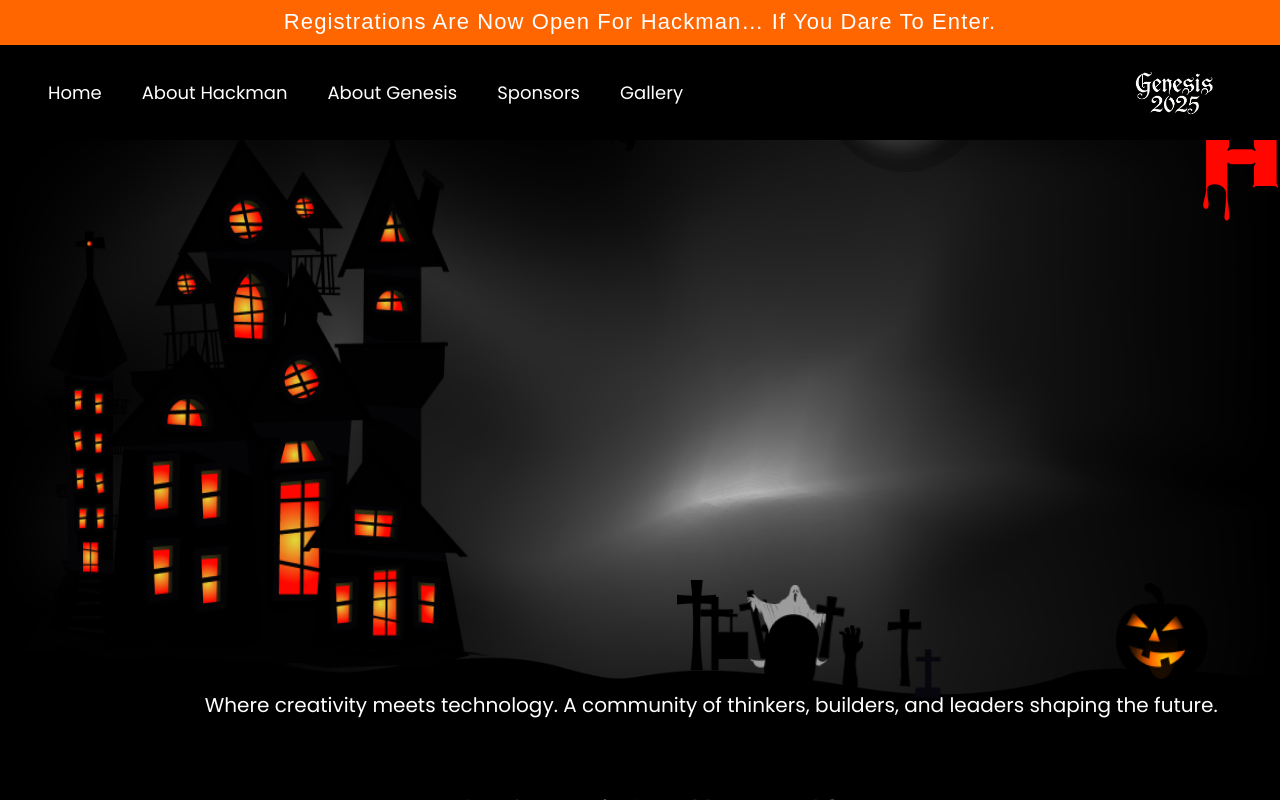
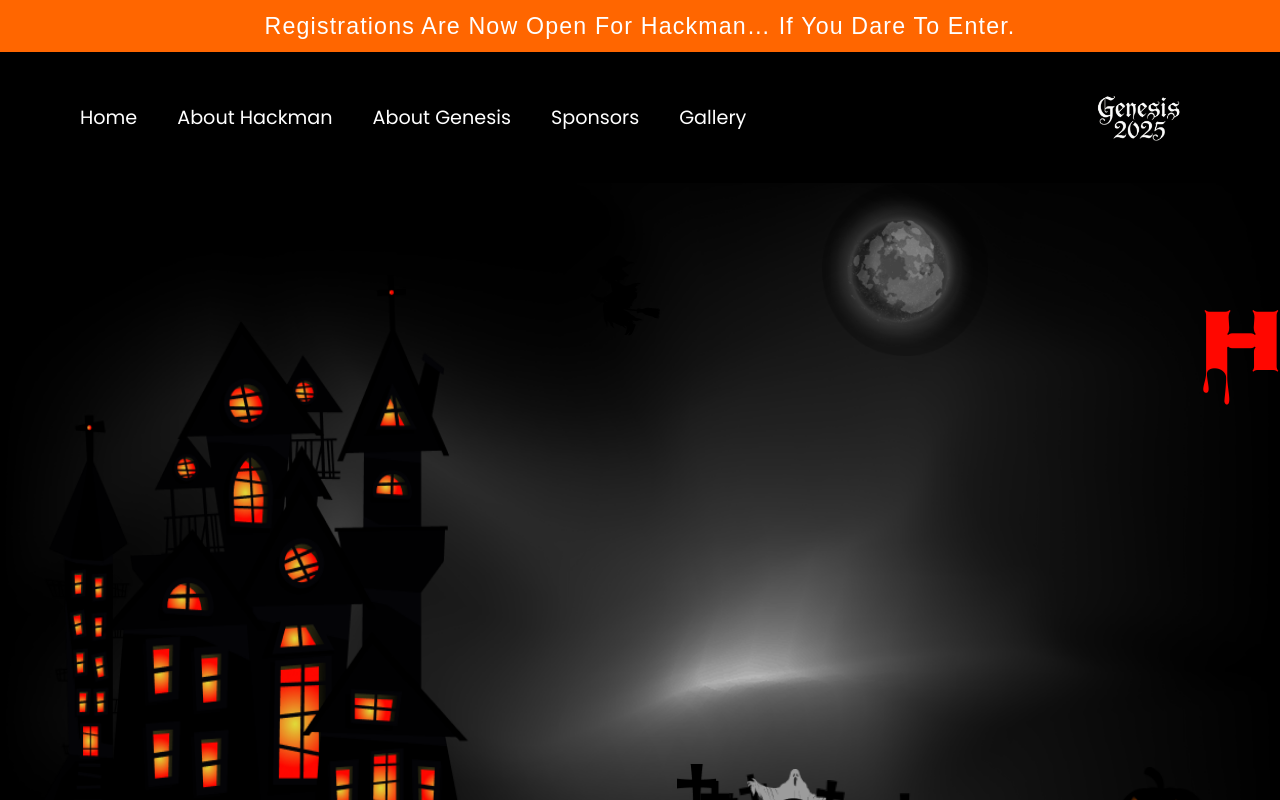
Before and after one commit to tejasva-vardhan/Hackman_V8, a Next.js app in the folder frontend/: page / in a window 1280 px wide. Shown: the top 800 px of the page. Built offline with nearby package versions, Linux system fonts and the light colour scheme; a web font is replaced by a local one.

Commit message:
fixed misc.

```diff
--- a/frontend/src/components/About.tsx
+++ b/frontend/src/components/About.tsx
@@ -2,7 +2,7 @@ import Image from 'next/image';
 
 export default function About() {
   return (
-    <section className="relative bg-black text-white" id="about">
+    <section className="relative -mb-32 bg-black text-white" id="about">
       {/* Background Images */}
       <div className="absolute left-0 top-4 hidden lg:block">
         <Image src="/images/net.jpg" alt="Spiderweb" width={240} height={280} className="opacity-60" />
@@ -65,7 +65,7 @@ export default function About() {
 
 export function AboutHackman() {
   return (
-    <section className="relative bg-black text-white" id="about-hackman">
+    <section className="relative bg-black text-white mb-24" id="about-hackman">
       <div className="relative py-10 sm:py-12 lg:py-16">
         {/* Side bats */}
         <div className="absolute top-1/2 left-0 -translate-y-1/2 transform hidden lg:block">
--- a/frontend/src/components/Navigation.tsx
+++ b/frontend/src/components/Navigation.tsx
@@ -1,9 +1,9 @@
+"use client";
 import { Poppins, Jolly_Lodger } from "next/font/google";
-import Image from "next/image";
 
 const jolly = Jolly_Lodger({ weight: "400", subsets: ["latin"] });
 const poppins = Poppins({
-  weight: "400",
+  weight: ["400"],
   subsets: ["latin"],
 });
 
@@ -11,65 +11,99 @@ export default function Navigation() {
   return (
     <>
       <div
-        className={`${jolly.className} fixed top-0 left-0 w-full bg-[#FF6600] text-white h-[45px] flex items-center justify-center text-[22px] tracking-[0.05em] capitalize z-50`}
+        className={`${jolly.className}  w-full bg-[#FF6600] text-white text-center py-2 md:h-[6.5vh] flex items-center justify-center text-[2.5vw] md:text-[1.45rem] tracking-[0.05em] z-50 animate-slide-down`}
+        style={{
+          animation: "slideDown 0.8s ease-out forwards",
+        }}
       >
-        <p className="leading-[140%]">
-          Registrations are now open for Hackman… if you dare to enter.
+        <p
+          className="leading-[140%] animate-fade-in"
+          style={{
+            animation: "fadeIn 1s ease-out 0.3s forwards",
+            opacity: 0,
+          }}
+        >
+          Registrations Are Now Open For Hackman… If You Dare To Enter.
         </p>
       </div>
-
       <nav
-        className={`bg-black text-white w-full h-[95px] ${poppins.className} fixed top-[45px] z-40`}
+        className={`  w-full bg-black text-white ${poppins.className} px-4 py-5 md:px-20 md:py-8 flex items-center justify-between z-50 animate-fade-in-up `}
+        style={{
+          animation: "fadeInUp 0.8s ease-out 0.2s forwards",
+          opacity: 0,
+        }}
       >
-        <div className="mx-auto flex justify-between items-center h-full px-12 w-full">
-          <ul className="flex space-x-10 text-[18px] font-medium">
-            <li>
-              <a href="#hero" className="hover:text-blue-200 transition-colors">
-                Home
+        <ul className="flex space-x-6 md:space-x-10 text-[3vw] md:text-[1.2rem]">
+          {[
+            { href: "#hero", label: "Home", delay: 0.5 },
+            { href: "#about-hackman", label: "About Hackman", delay: 0.6 },
+            { href: "#about", label: "About Genesis", delay: 0.7 }, // ✅ fixed id
+            { href: "#sponsors", label: "Sponsors", delay: 0.8 },
+            { href: "#gallery", label: "Gallery", delay: 0.9 },
+          ].map((item, idx) => (
+            <li
+              key={idx}
+              style={{
+                animation: `fadeIn 0.6s ease-out ${item.delay}s forwards`,
+                opacity: 0,
+              }}
+            >
+              <a
+                href={item.href}
+                className="hover:text-gray-400 transition-all duration-300 hover:scale-105 relative group"
+              >
+                {item.label}
+                <span className="absolute -bottom-1 left-0 w-0 h-0.5 bg-gray-400 transition-all duration-300 group-hover:w-full"></span>
               </a>
             </li>
-            <li>
-              <a
-                href="#about-hackman"
-                className="hover:text-blue-200 transition-colors"
-              >
-                About Hackman
-              </a>
-            </li>
-            <li>
-              <a
-                href="#about"
-                className="hover:text-blue-200 transition-colors"
-              >
-                About Genesis
-              </a>
-            </li>
-            <li>
-              <a
-                href="#sponsors"
-                className="hover:text-blue-200 transition-colors"
-              >
-                Sponsors
-              </a>
-            </li>
-            <li>
-              <a
-                href="#gallery"
-                className="hover:text-blue-200 transition-colors"
-              >
-                Gallery
-              </a>
-            </li>
-          </ul>
-          <Image
+          ))}
+        </ul>
+        <div
+          style={{
+            animation: "fadeIn 0.8s ease-out 1s forwards",
+            opacity: 0,
+          }}
+        >
+          <img
             src="/genesis-2k25-logo.png"
             alt="Genesis 2025 Logo"
-            width={64}
-            height={64}
-            className="h-16 w-auto"
+            className="h-12 md:h-17 transform transition-all duration-300 hover:scale-110 hover:rotate-3"
           />
         </div>
       </nav>
+
+      <style jsx>{`
+        @keyframes slideDown {
+          from {
+            opacity: 0;
+            transform: translateY(-20px);
+          }
+          to {
+            opacity: 1;
+            transform: translateY(0);
+          }
+        }
+
+        @keyframes fadeInUp {
+          from {
+            opacity: 0;
+            transform: translateY(20px);
+          }
+          to {
+            opacity: 1;
+            transform: translateY(0);
+          }
+        }
+
+        @keyframes fadeIn {
+          from {
+            opacity: 0;
+          }
+          to {
+            opacity: 1;
+          }
+        }
+      `}</style>
     </>
   );
 }
```
